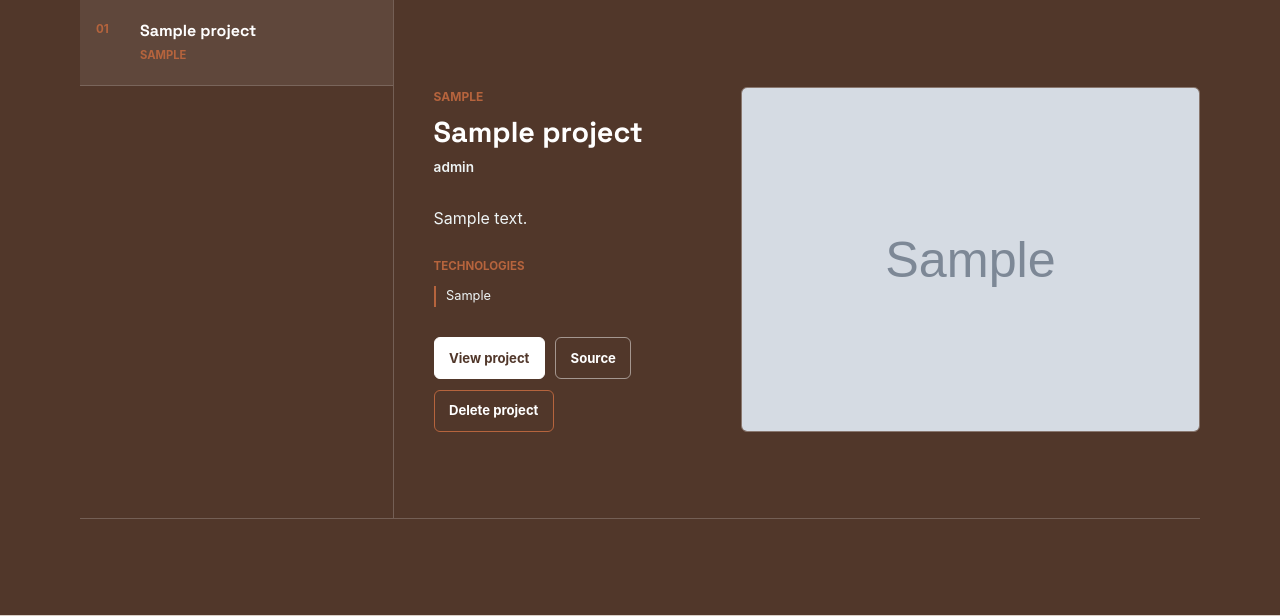
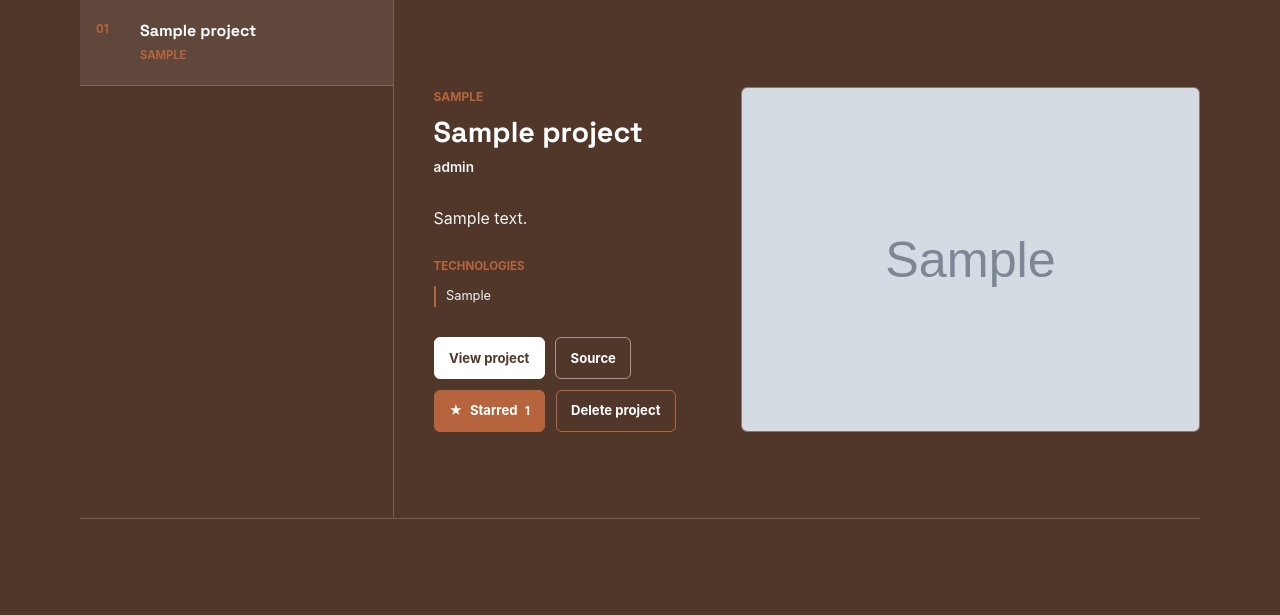
Before and after one commit to osman-fardin/myportofolio, a Django app: page /projects/00000000-0000-0000-0000-000000000001/ in a window 1280 px wide. Shown: the part 442-1058 px from the top of the page. Run offline with Django 5.2, Linux system fonts and the light colour scheme; a user stored in the database is signed in; tables that the repository leaves empty hold one stand-in row (values such as "Sample post"); grey boxes marked "Sample" are stand-in pictures.

Commit message:
feat: add project starring

```diff
--- a/main/models.py
+++ b/main/models.py
@@ -1,5 +1,6 @@
 import uuid
 
+from django.conf import settings
 from django.db import models
 from django.urls import reverse
 from django.utils import timezone
@@ -62,6 +63,11 @@ class Project(models.Model):
     live_url = models.URLField()
     source_url = models.URLField(blank=True)
     display_order = models.PositiveSmallIntegerField(default=0)
+    starred_by = models.ManyToManyField(
+        settings.AUTH_USER_MODEL,
+        related_name='starred_projects',
+        blank=True,
+    )
 
     class Meta:
         ordering = ['display_order', 'title']
--- a/main/urls.py
+++ b/main/urls.py
@@ -15,6 +15,7 @@ from .views import (
     show_project_detail,
     show_projects,
     update_experience,
+    toggle_project_star,
 )
 
 
@@ -54,6 +55,11 @@ urlpatterns = [
         name='show_project_detail',
     ),
     path(
+        'projects/<uuid:project_id>/star/',
+        toggle_project_star,
+        name='toggle_project_star',
+    ),
+    path(
         'api/projects/',
         get_projects_json,
         name='get_projects_json',
--- a/main/views.py
+++ b/main/views.py
@@ -339,3 +339,16 @@ def show_project_detail(request, project_id):
     }
 
     return render(request, 'projects.html', context)
+
+
+@login_required(login_url='/login/')
+@require_POST
+def toggle_project_star(request, project_id):
+    project = get_object_or_404(Project, pk=project_id)
+
+    if project.starred_by.filter(pk=request.user.pk).exists():
+        project.starred_by.remove(request.user)
+    else:
+        project.starred_by.add(request.user)
+
+    return redirect('main:show_project_detail', project_id=project.id)
--- a/static/css/style.css
+++ b/static/css/style.css
@@ -1046,6 +1046,32 @@ body:has(.site-menu[open]) {
     border-color: var(--surface);
 }
 
+.project-star-button {
+    display: inline-flex;
+    min-height: 42px;
+    align-items: center;
+    gap: 0.45rem;
+    padding: 0.55rem 0.9rem;
+    color: var(--surface);
+    background-color: transparent;
+    border: 1px solid rgb(255 255 255 / 48%);
+    border-radius: var(--radius);
+    cursor: pointer;
+    font: inherit;
+    font-size: 0.82rem;
+    font-weight: 700;
+}
+
+.project-star-button[aria-pressed="true"] {
+    background-color: var(--copper);
+    border-color: var(--copper);
+}
+
+.project-star-count {
+    color: var(--cloud-soft);
+    font-size: 0.75rem;
+}
+
 .project-delete-trigger {
     min-height: 42px;
     padding: 0.55rem 0.9rem;
--- /dev/null
+++ b/templates/components/project_star.html
@@ -0,0 +1,20 @@
+{% if user.is_authenticated %}
+    <form
+        method="post"
+        action="{% url 'main:toggle_project_star' project.id %}"
+        class="project-star-form"
+    >
+        {% csrf_token %}
+        <button
+            type="submit"
+            class="project-star-button"
+            aria-pressed="{% if user in project.starred_by.all %}true{% else %}false{% endif %}"
+        >
+            <span aria-hidden="true">&#9733;</span>
+            {% if user in project.starred_by.all %}Starred{% else %}Star{% endif %}
+            <span class="project-star-count">{{ project.starred_by.count }}</span>
+        </button>
+    </form>
+{% else %}
+    <a href="{% url 'main:login' %}">Log in to star</a>
+{% endif %}
--- a/templates/projects.html
+++ b/templates/projects.html
@@ -126,6 +126,7 @@
                                             Source
                                         </a>
                                     {% endif %}
+                                    {% include 'components/project_star.html' with project=selected_project %}
                                     {% if user.is_superuser %}
                                         {% include 'components/project_delete_modal.html' with project=selected_project %}
                                     {% endif %}
```
Also changed, not shown: main/migrations/0004_project_starred_by.py (added).
